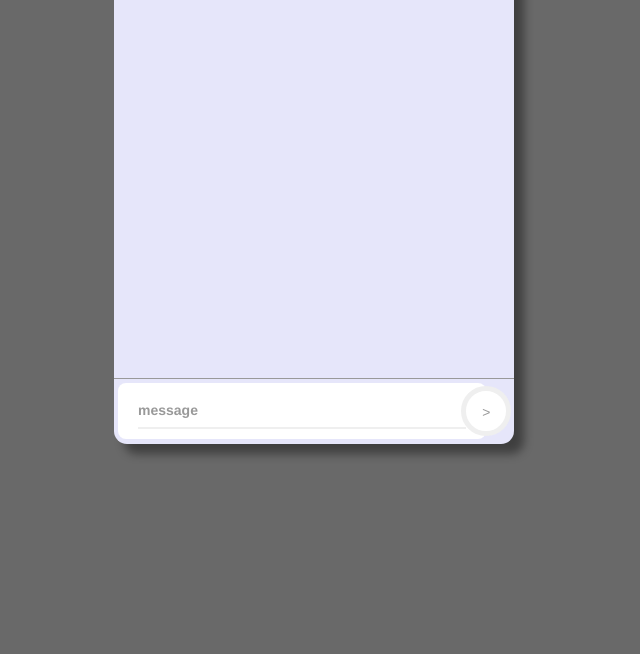
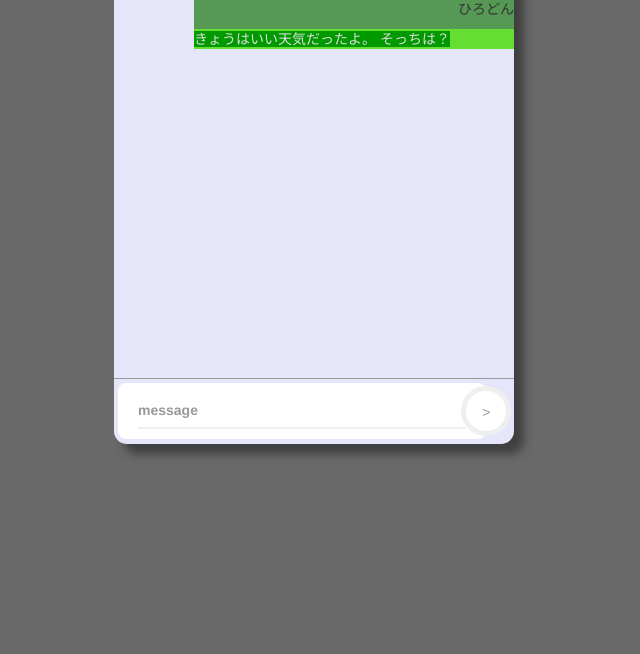
Before and after one commit to hirodon/chat_app, a plain HTML site: page room.html in a window 1280 px wide. Shown: the part 146-800 px from the top of the page, without its empty margins (326-966 px from the left). Drawn offline with Linux system fonts and the light colour scheme.

Commit message:
よくわからない

```diff
--- a/css/style.css
+++ b/css/style.css
@@ -56,9 +56,28 @@ a:hover {
   border-bottom: solid 1px #999999;
 }
 
-
-
-
+#myself-chat{
+  margin: auto;
+  margin-right: 0px;
+  background:#595;
+  text-align: right;
+  max-width: 80%;
+}
+#myself-comment{
+  color: #ddd;
+  background: #66dd33;
+  text-align: left;
+  height: auto;
+    margin-right: 0px;
+/*  margin: auto;
+*/
+}
+#myself-comment span{
+  text-align: left;
+  width: auto;
+  margin-right: 0px;
+  background:#090;
+}
 
 
 /*=== 4. Main Form ===*/
--- a/room.html
+++ b/room.html
@@ -38,7 +38,17 @@
  -->
 
 <div class="chat-area">
-    <div id="chatLogs"></div>
+    <div id="chatLogs">
+        <div class="log" id="myself-chat">
+            <p>ひろどん</p>
+            <div id="myself-comment">
+                <span>きょうはいい天気だったよ。
+                そっちは？</span>
+            </div>
+        </div>
+
+
+    </div>
 </div>
 <div class="msg-form-1">
     <form id="msg-form" class="text-left">
```
